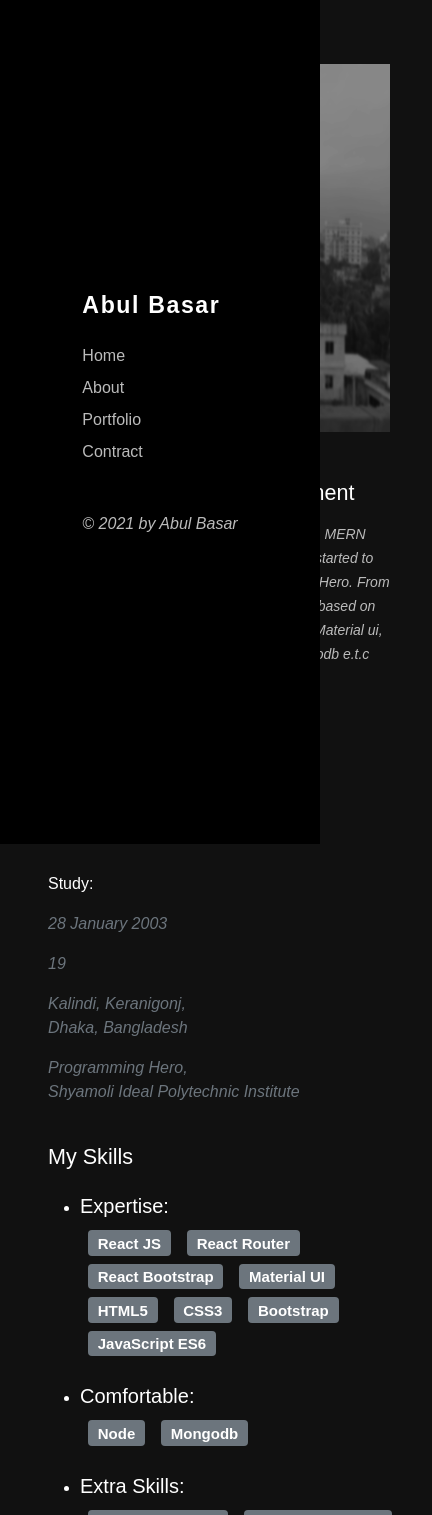
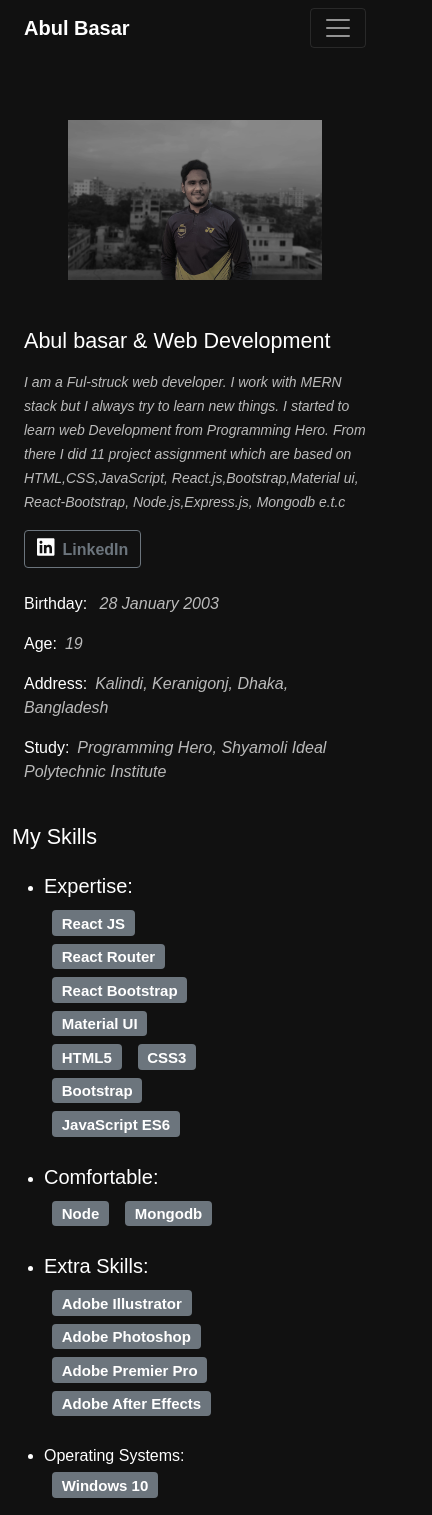
Before and after one commit to AbulBashar38/abul-basar-portfolio, a React (Create React App) app: page /about in a window 390 px wide. Shown: the top 1515 px of the page, 432 px wide, since content can reach past the window. Built offline with nearby package versions, Linux system fonts and the light colour scheme.

Commit message:
home and about page is responsive done

```diff
--- /dev/null
+++ b/src/Component/About/About.css
@@ -0,0 +1,12 @@
+.skills-div{
+    width: 25rem;
+}
+
+@media screen and (max-width: 576px) {
+    .about-banner img{
+        height: 10rem !important
+    }
+    .skills-div{
+        width: 11rem;
+    }
+}
--- a/src/Component/About/About.js
+++ b/src/Component/About/About.js
@@ -1,24 +1,31 @@
 import React from 'react';
 import profileBG from '../../image/profileBG.jpg'
+import NavHeader from '../Navbar/NavHeader';
 import Sidebar from '../Sidebar/Sidebar';
 import Introduction from './Introduction';
 import Skills from './Skills';
+import './About.css'
 const About = () => {
     return (
-        <main>
-            <div className="row">
-                <div className="col-md-4">
-                    <Sidebar></Sidebar>
-                </div>
-                <div className="col-md-8" >
-                    <div className='mt-5 pt-3 text-center'>
+        <main className='container-fluid'>
+            <div className="navHeader d-none">
+                <NavHeader></NavHeader>
+            </div>
+
+            <div className="sidebar-main">
+                <Sidebar></Sidebar>
+            </div>
+
+            <div className="main-part" style={{ height: 'auto' }}>
+                <div>
+                    <div className='mt-5 pt-3 w-100 d-flex justify-content-center align-items-center about-banner'>
                         <img src={profileBG} style={{ height: '23rem' }} className='img-fluid' alt="" />
                     </div>
                     <Introduction></Introduction>
                     <Skills></Skills>
                 </div>
+            </div>
 
-            </div>
 
         </main>
     );
--- a/src/Component/About/Introduction.js
+++ b/src/Component/About/Introduction.js
@@ -4,32 +4,22 @@ import React from 'react';
 
 const Introduction = () => {
     return (
-        <section>
-            <div className='mt-5 ms-5'>
+        <section className='container-fluid'>
+            <div className='mt-5'>
                 <h4 className=''>Abul basar & Web Development</h4>
                 <div className="row mt-3">
-                    <div className="col-md-6">
-                        <small style={{ fontStyle: 'italic', color: '#bbb' }} className='my-4'>
+                    <div className="col-md-6 col-sm-6 col-12">
+                        <small style={{ color: '#bbb' }} className='my-4 fst-italic'>
                             I am a Ful-struck web developer. I work with MERN stack but I always try to learn new things. I started to learn web Development from Programming Hero. From there I did 11 project assignment which are based on HTML,CSS,JavaScript, React.js,Bootstrap,Material ui, React-Bootstrap, Node.js,Express.js, Mongodb e.t.c
                         </small>
                         <br />
-                        <a href='https://www.linkedin.com/in/abulbashar5403/' target='_blank' rel="noopener noreferrer"  className="btn btn-outline-secondary fw-bold mt-3"> <FontAwesomeIcon className='me-2 fs-5 text-white' icon={faLinkedin} />LinkedIn</a>
+                        <a href='https://www.linkedin.com/in/abulbashar5403/' target='_blank' rel="noopener noreferrer" className="btn btn-outline-secondary fw-bold mt-3 mb-4"> <FontAwesomeIcon className='me-2 fs-5 text-white' icon={faLinkedin} />LinkedIn</a>
                     </div>
-                    <div className="col-md-6">
-                        <div className="row">
-                            <div className="col-md-3">
-                                <p>Birthday:</p>
-                                <p>Age:</p>
-                                <p>Address:</p>
-                                <p className='mt-5'>Study:</p>
-                            </div>
-                            <div className="col-md-9">
-                                <p className='fst-italic text-secondary'>28 January 2003</p>
-                                <p className='fst-italic text-secondary'>19</p>
-                                <p className='fst-italic text-secondary'>Kalindi, Keranigonj,<br />Dhaka, Bangladesh</p>
-                                <p className='fst-italic text-secondary'>Programming Hero,<br />Shyamoli Ideal Polytechnic Institute</p>
-                            </div>
-                        </div>
+                    <div className="col-md-6 col-sm-6 col-12">
+                        <p>Birthday: <span style={{ color: '#bbb' }} className='fst-italic ms-2'> 28 January 2003</span></p>
+                        <p>Age:<span style={{ color: '#bbb' }} className='fst-italic ms-2'>19</span></p>
+                        <p>Address:<span style={{ color: '#bbb' }} className='fst-italic ms-2'>Kalindi, Keranigonj, Dhaka, Bangladesh</span></p>
+                        <p>Study:<span style={{ color: '#bbb' }} className='fst-italic ms-2'>Programming Hero, Shyamoli Ideal Polytechnic Institute</span></p>
                     </div>
                 </div>
             </div>
--- a/src/Component/About/Skills.js
+++ b/src/Component/About/Skills.js
@@ -2,43 +2,63 @@ import React from 'react';
 
 const Skills = () => {
     return (
-        <section className='ms-5 mt-4'>
+        <section className='mt-4'>
             <h4>My Skills</h4>
             <ul>
                 <li className='mt-4'><h5>Expertise:</h5></li>
-                <div style={{ width: '20rem' }}>
-                    <h5 className='d-inline'>
-                        <span className='badge bg-secondary my-1 mx-2'>React JS</span>
-                    </h5>
+
+                <div className='skills-div'>
+                    <h5 className='d-inline'><span className='badge bg-secondary my-1 mx-2'>React JS</span></h5>
+
                     <h5 className='d-inline'><span className='badge bg-secondary  my-1 mx-2'>React Router</span></h5>
+
                     <h5 className='d-inline'><span className='badge bg-secondary my-1 mx-2'>React Bootstrap</span></h5>
 
                     <h5 className='d-inline'><span className='badge bg-secondary my-1 mx-2'>Material UI</span></h5>
+
                     <h5 className='d-inline'><span className='badge bg-secondary my-1 mx-2'>HTML5</span></h5>
+
                     <h5 className='d-inline'><span className='badge bg-secondary my-1 mx-2'>CSS3</span></h5>
+
                     <h5 className='d-inline'><span className='badge bg-secondary my-1 mx-2'>Bootstrap</span></h5>
 
                     <h5 className='d-inline'><span className='badge bg-secondary my-1 mx-2'>JavaScript ES6</span></h5>
+
                 </div>
 
                 <li className='mt-4'><h5>Comfortable:</h5></li>
-                <h5 className='d-inline'><span className='badge bg-secondary my-1 mx-2'>Node</span></h5>
-                <h5 className='d-inline'><span className='badge bg-secondary my-1 mx-2'>Mongodb</span></h5>
 
+                <div className='skills-div'>
+
+                    <h5 className='d-inline'><span className='badge bg-secondary my-1 mx-2'>Node</span></h5>
+
+                    <h5 className='d-inline'><span className='badge bg-secondary my-1 mx-2'>Mongodb</span></h5>
+
+                </div>
                 <li className='mt-4'><h5>Extra Skills:</h5></li>
-                <div style={{width:'22rem'}}>
+
+                <div className='skills-div'>
                     <h5 className='d-inline'><span className='badge bg-secondary my-1 mx-2'>Adobe Illustrator</span></h5>
+
                     <h5 className='d-inline'><span className='badge bg-secondary my-1 mx-2'>Adobe Photoshop</span></h5>
+
                     <h5 className='d-inline'><span className='badge bg-secondary my-1 mx-2'>Adobe Premier Pro</span></h5>
+
                     <h5 className='d-inline'><span className='badge bg-secondary my-1 mx-2'>Adobe After Effects</span></h5>
+
+                </div>
+                <div className="skills-div">
+                    <li className='mt-4'>Operating Systems:</li>
+                    <h5 className='d-inline'><span className='badge bg-secondary my-1 mx-2'>Windows 10</span></h5>
                 </div>
 
-                <li className='mt-4'>Operating Systems:</li>
-                <h5 className='d-inline'><span className='badge bg-secondary my-1 mx-2'>Windows 10</span></h5>
+                <li className='mt-4'>Tools & Softwares:</li>
 
-                <li className='mt-4'>Tools & Softwares:</li>
-                <h5 className='d-inline'><span className='badge bg-secondary my-1 mx-2'>Windows 10</span></h5>
-                <h5 className='d-inline'><span className='badge bg-secondary my-1 mx-2'>Adobe Photoshop</span></h5>
+                <div className='skills-div'>
+                    <h5 className='d-inline'><span className='badge bg-secondary my-1 mx-2'>Windows 10</span></h5>
+                    <h5 className='d-inline'><span className='badge bg-secondary my-1 mx-2'>Adobe Photoshop</span></h5>
+                </div>
+
             </ul>
         </section>
     );
--- a/src/Component/Home/Hero.js
+++ b/src/Component/Home/Hero.js
@@ -6,10 +6,10 @@ const Hero = () => {
     return (
         <main>
             <div className="row">
-                <div className="col-md-5">
+                <div className="col-md-5 col-sm-5">
                     <img style={{ marginTop: '20px' }} src={profilePic} alt="" className="img-fluid" />
                 </div>
-                <div className="col-md-7">
+                <div className="col-md-7 col-sm-7 short-description">
                     <h1 className='fw-bold'>Hey, My name is <br /> ABUL BASAR</h1>
                     <p style={{ fontStyle: 'italic', color: '#bbb' }} className='my-4'>I am a Web Developer. Basically I love to work in Front-end but I have knowledge about Node.js and Mongodb. I work in MERN stuck actually and developed 4 Project with the MERN stuck.</p>
                     <div>
--- a/src/Component/Home/Home.css
+++ b/src/Component/Home/Home.css
@@ -1,4 +1,4 @@
-.hero-part{
+.main-part{
     height: 100vh;
 }
 @media screen and (max-width:1080px) {
@@ -8,4 +8,27 @@
     .navHeader{
         display: block !important
     }
+    .main-part{
+        display: flex;
+        align-items: center;
+        justify-content: center;
+    }
+
 }
+
+@media screen and (min-width:1080px) {
+    .main-part{
+        width: calc(100% - 20rem);
+        position: relative;
+        top: 0;
+        left: 20rem;
+        display: flex;
+        align-items: center;
+    }
+}
+@media screen and (max-width: 575px) {
+    .short-description{
+        text-align: center;
+        margin-bottom: 2rem;
+    }
+}
--- a/src/Component/Navbar/NavHeader.js
+++ b/src/Component/Navbar/NavHeader.js
@@ -8,23 +8,23 @@ const NavHeader = () => {
         <div>
             <nav className="navbar navbar-expand-lg navbar-dark">
                 <div className="container-fluid">
-                    <Link className="navbar-brand fw-bold">Abul Basar</Link>
+                    <Link to='/home' className="navbar-brand fw-bold">Abul Basar</Link>
                     <button className="navbar-toggler" type="button" data-bs-toggle="collapse" data-bs-target="#navbarNav" aria-controls="navbarNav" aria-expanded="false" aria-label="Toggle navigation">
                         <span className="navbar-toggler-icon"></span>
                     </button>
                     <div className="collapse navbar-collapse" id="navbarNav">
                         <ul className="navbar-nav ms-auto">
                             <li className="nav-item mx-1">
-                                <Link className="nav-link active" aria-current="page"><FontAwesomeIcon icon={faHome} /></Link>
+                                <Link to='/home' className="nav-link active" aria-current="page"><FontAwesomeIcon icon={faHome} /></Link>
                             </li>
                             <li className="nav-item mx-1">
-                                <Link className="nav-link active"><FontAwesomeIcon icon={faUserTie} /></Link>
+                                <Link to='/about' className="nav-link active"><FontAwesomeIcon icon={faUserTie} /></Link>
                             </li>
                             <li className="nav-item mx-1">
-                                <Link className="nav-link active"><FontAwesomeIcon icon={faBriefcase} /></Link>
+                                <Link to='/portfolio' className="nav-link active"><FontAwesomeIcon icon={faBriefcase} /></Link>
                             </li>
                             <li className="nav-item mx-1">
-                                <Link className="nav-link active"><FontAwesomeIcon icon={faEnvelope} /></Link>
+                                <Link to='/contact' className="nav-link active"><FontAwesomeIcon icon={faEnvelope} /></Link>
                             </li>
                         </ul>
                     </div>
--- a/src/Component/Portfolio/Portfolio.js
+++ b/src/Component/Portfolio/Portfolio.js
@@ -13,6 +13,7 @@ import riderDestinations from '../../image/riderDestination.png'
 import footballHome from '../../image/footballHome.png'
 import footballClub from '../../image/footballClub.png'
 import footballDetails from '../../image/footballDetails.png'
+import NavHeader from '../Navbar/NavHeader';
 const Portfolio = () => {
     const PortfolioData = [
         {
@@ -61,7 +62,10 @@ const Portfolio = () => {
         }
     ]
     return (
-        <main>
+        <main className='container-fluid'>
+            <div className="navHeader d-none">
+                <NavHeader></NavHeader>
+            </div>
             <div className="row">
                 <div className="col-md-4">
                     <Sidebar></Sidebar>
```
Also changed, not shown: src/Component/Home/Home.js (+5 -20 lines).
